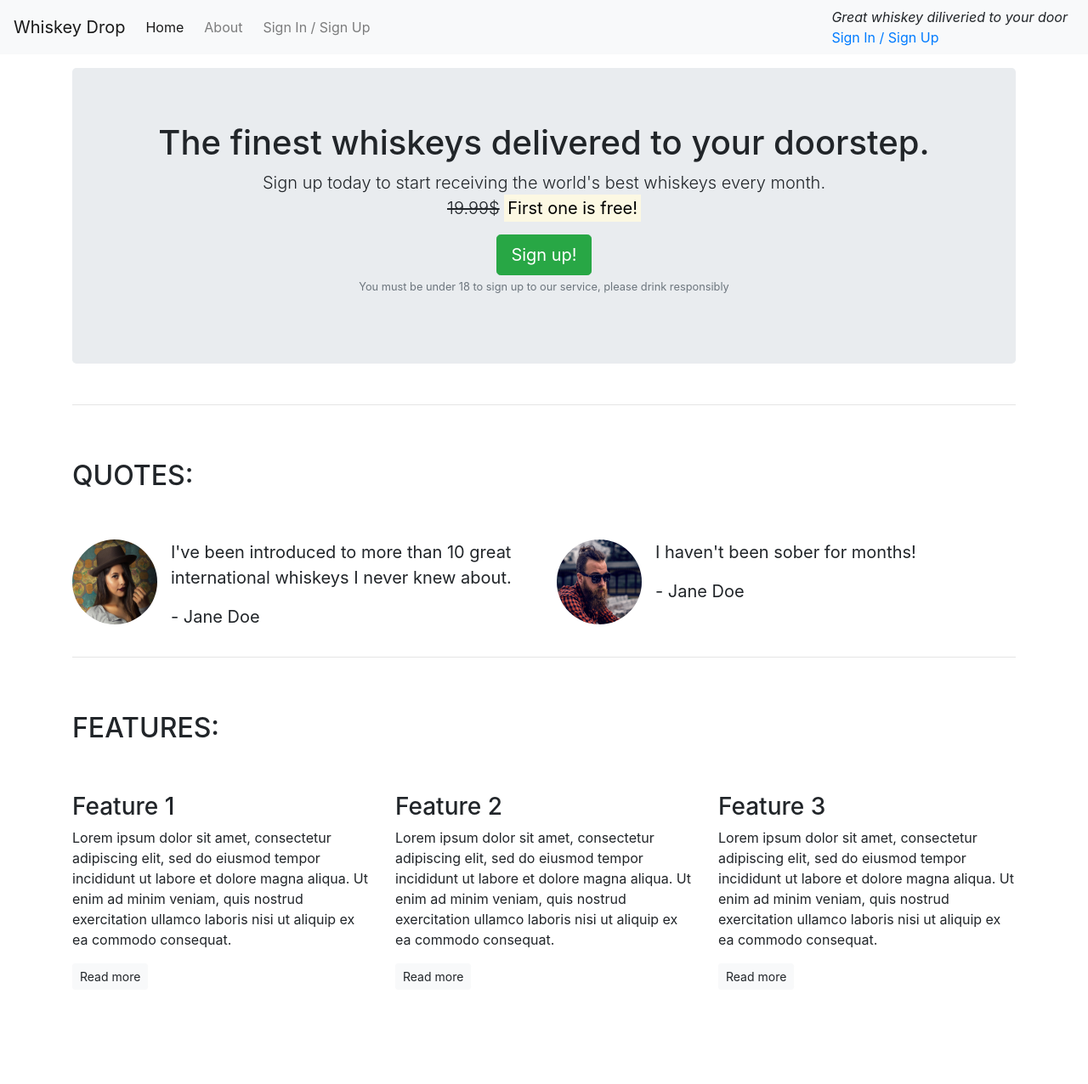
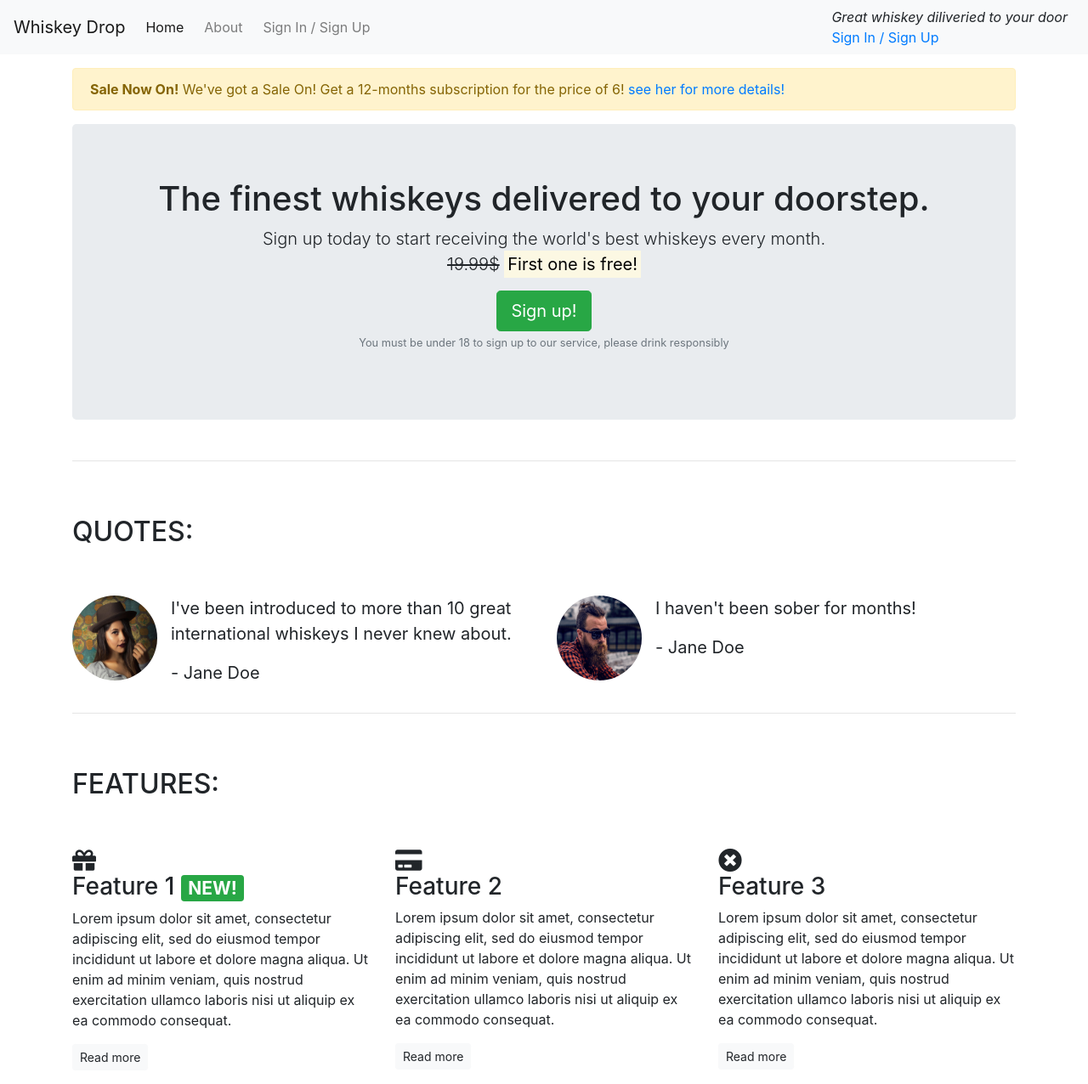
Before and after one commit to Y-username/bootstrap4, a plain HTML site: page components/index.html in a window 1280 px wide. Shown: the whole page at 85% size. Before the commit the page ends 1181 px from the top, so only its background shows below. Drawn offline with nearby package versions, Linux system fonts and the light colour scheme.

Commit message:
core components finished

```diff
--- a/components/index.html
+++ b/components/index.html
@@ -6,6 +6,7 @@
     <meta name="viewport" content="width=device-width initial-scale=1.0">
     <title>Whiskey Drop | Taste a new whiskey every month</title>
     <link rel="stylesheet" href="https://maxcdn.bootstrapcdn.com/bootstrap/4.1.3/css/bootstrap.min.css">
+    <link rel="stylesheet" href="https://use.fontawesome.com/releases/v5.7.2/css/all.css" integrity="sha384-fnmOCqbTlWIlj8LyTjo7mOUStjsKC4pOpQbqyi7RrhN7udi9RwhKkMHpvLbHG9Sr" crossorigin="anonymous">
 </head>
 
 <body>
@@ -22,6 +23,13 @@
         </div>
     </nav>
     <article class="container mt-3">
+        <div class="row d-none d-sm-block">
+            <div class="col-12">
+                <div class="alert alert-warning">
+                    <strong>Sale Now On!</strong> We've got a Sale On! Get a 12-months subscription for the price of 6! <a href="/">see her for more details!</a>
+                </div>
+            </div>
+        </div>
         <!-- Callout -->
         <div class="row">
             <div class="col-12">
@@ -89,21 +97,21 @@
             <div class="row">
                 <div class="col-12 col-md-6 col-lg-4">
                     <div class="feature">
-                        <h3>Feature 1</h3>
+                        <h3><i class="fas fa-gift d-none d-sm-block"></i> Feature 1 <span class="badge badge-success">NEW!</span></h3>
                         <p>Lorem ipsum dolor sit amet, consectetur adipiscing elit, sed do eiusmod tempor incididunt ut labore et dolore magna aliqua. Ut enim ad minim veniam, quis nostrud exercitation ullamco laboris nisi ut aliquip ex ea commodo consequat.</p>
                         <p><a class="btn btn-sm btn-light">Read more</a></p>
                     </div>
                 </div>
                 <div class="col-12 col-md-6 col-lg-4">
                     <div class="feature">
-                        <h3>Feature 2</h3>
+                        <h3><i class="fas fa-credit-card d-none d-sm-block"></i> Feature 2</h3>
                         <p>Lorem ipsum dolor sit amet, consectetur adipiscing elit, sed do eiusmod tempor incididunt ut labore et dolore magna aliqua. Ut enim ad minim veniam, quis nostrud exercitation ullamco laboris nisi ut aliquip ex ea commodo consequat.</p>
                         <p><a class="btn btn-sm btn-light">Read more</a></p>
                     </div>
                 </div>
                 <div class="col-12 d-md-none d-lg-block col-lg-4">
                     <div class="feature">
-                        <h3>Feature 3</h3>
+                        <h3><i class="fas fa-times-circle d-none d-sm-block  "></i> Feature 3</h3>
                         <p>Lorem ipsum dolor sit amet, consectetur adipiscing elit, sed do eiusmod tempor incididunt ut labore et dolore magna aliqua. Ut enim ad minim veniam, quis nostrud exercitation ullamco laboris nisi ut aliquip ex ea commodo consequat.</p>
                         <p><a class="btn btn-sm btn-light">Read more</a></p>
                     </div>
```
Also changed, not shown: 1 other file.
